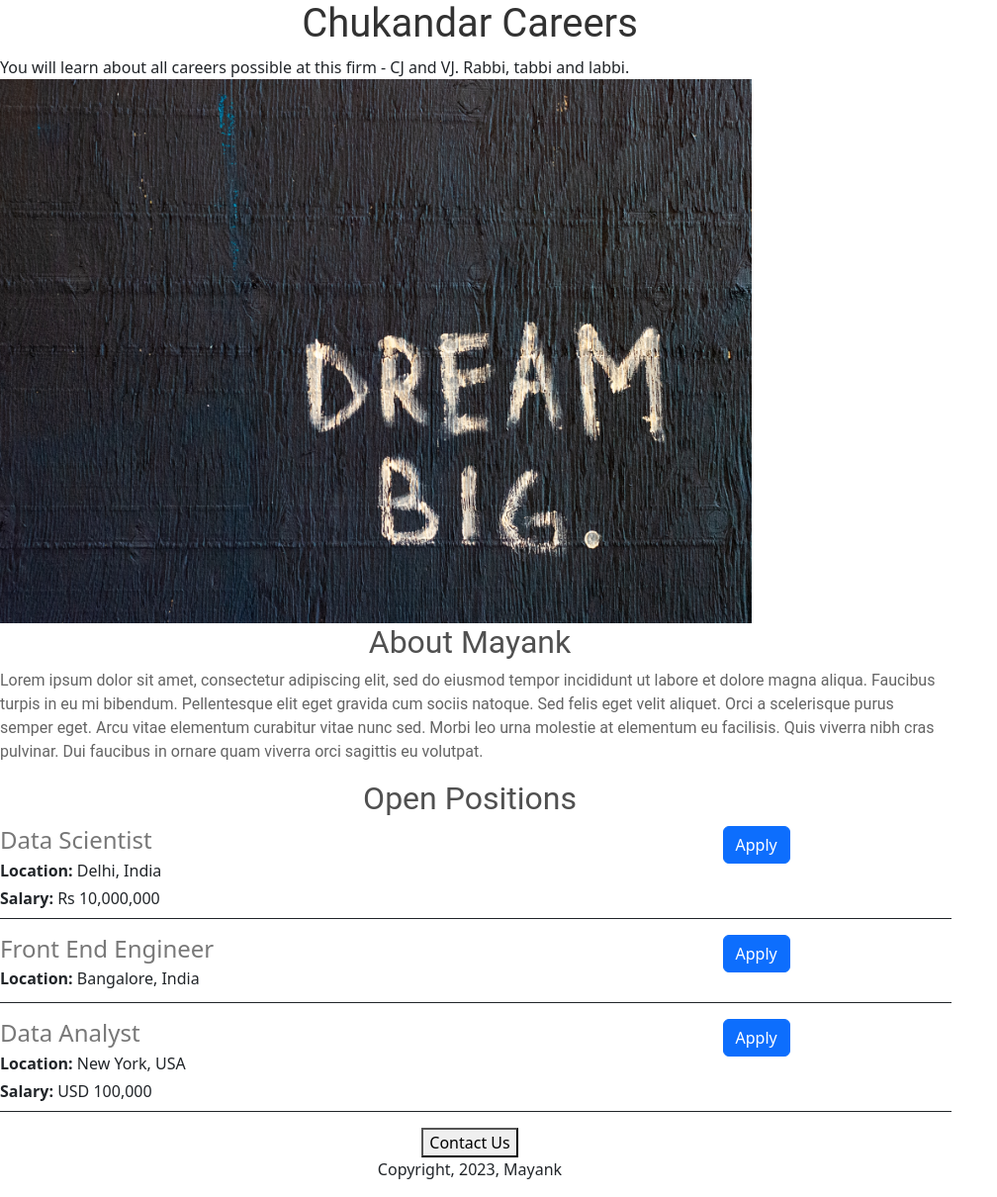
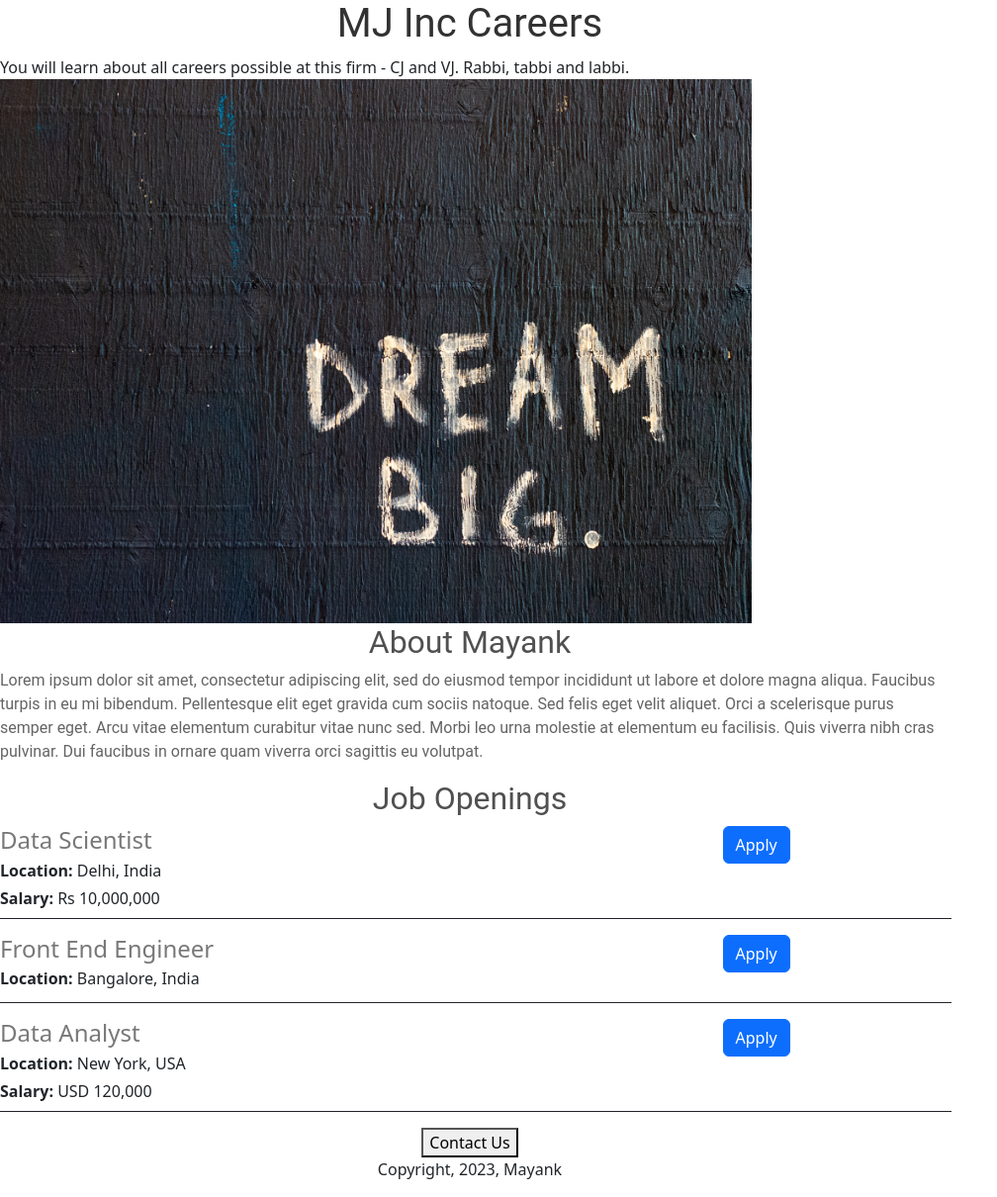
Before and after one commit to mj78ind/careers_website_test, a Flask app: page / in a window 1280 px wide. Shown: the whole page at 99% size, without its empty margins (0-1008 px from the left). Run offline with Flask 2, Linux system fonts and the light colour scheme.

Commit message:
Made some cmall changes to see how render works when updating files in Replit > GitHub

```diff
--- a/app.py
+++ b/app.py
@@ -18,7 +18,7 @@ JOBS = [
     'id':3,
     'Title':'Data Analyst',
     'Location': 'New York, USA',
-    'Salary': 'USD 100,000'
+    'Salary': 'USD 120,000'
   }
 ]
 
@@ -26,7 +26,7 @@ JOBS = [
 def hello_mayank():
     return render_template('home.html',
                           jobs = JOBS,
-                          company_name = "Chukandar" )
+                          company_name = "MJ Inc" )
 
 @app.route("/api/jobs")
 def list_jobs():
--- a/templates/home.html
+++ b/templates/home.html
@@ -48,7 +48,7 @@
       <p class="bodytext">
         Lorem ipsum dolor sit amet, consectetur adipiscing elit, sed do eiusmod tempor incididunt ut labore et dolore magna aliqua. Faucibus turpis in eu mi bibendum. Pellentesque elit eget gravida cum sociis natoque. Sed felis eget velit aliquet. Orci a scelerisque purus semper eget. Arcu vitae elementum curabitur vitae nunc sed. Morbi leo urna molestie at elementum eu facilisis. Quis viverra nibh cras pulvinar. Dui faucibus in ornare quam viverra orci sagittis eu volutpat.
       </p>
-      <h2>Open Positions</h2>
+      <h2>Job Openings </h2>
       <div>
         {% for job in jobs %}
           {% include 'job-item.html' %}
```
